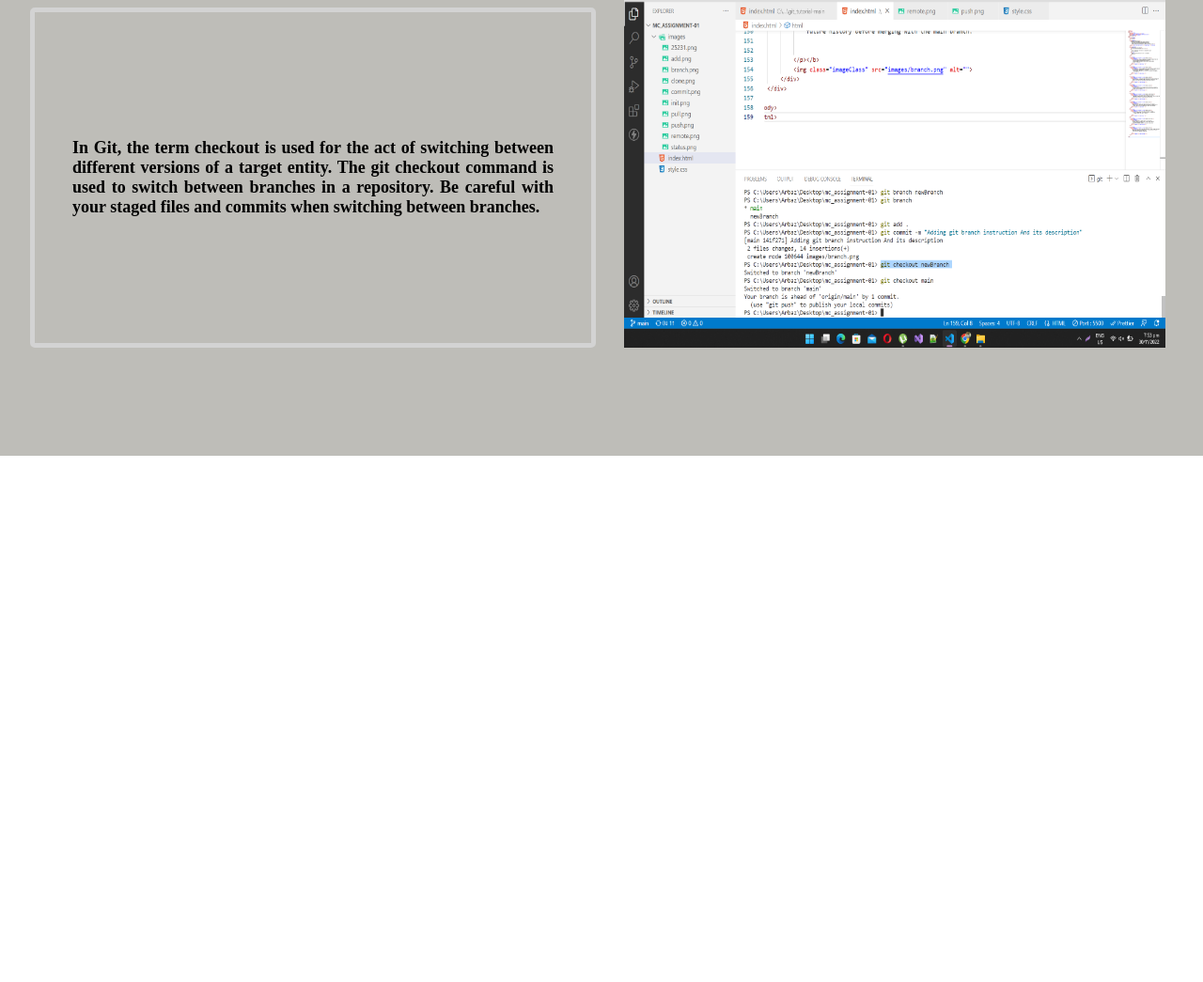
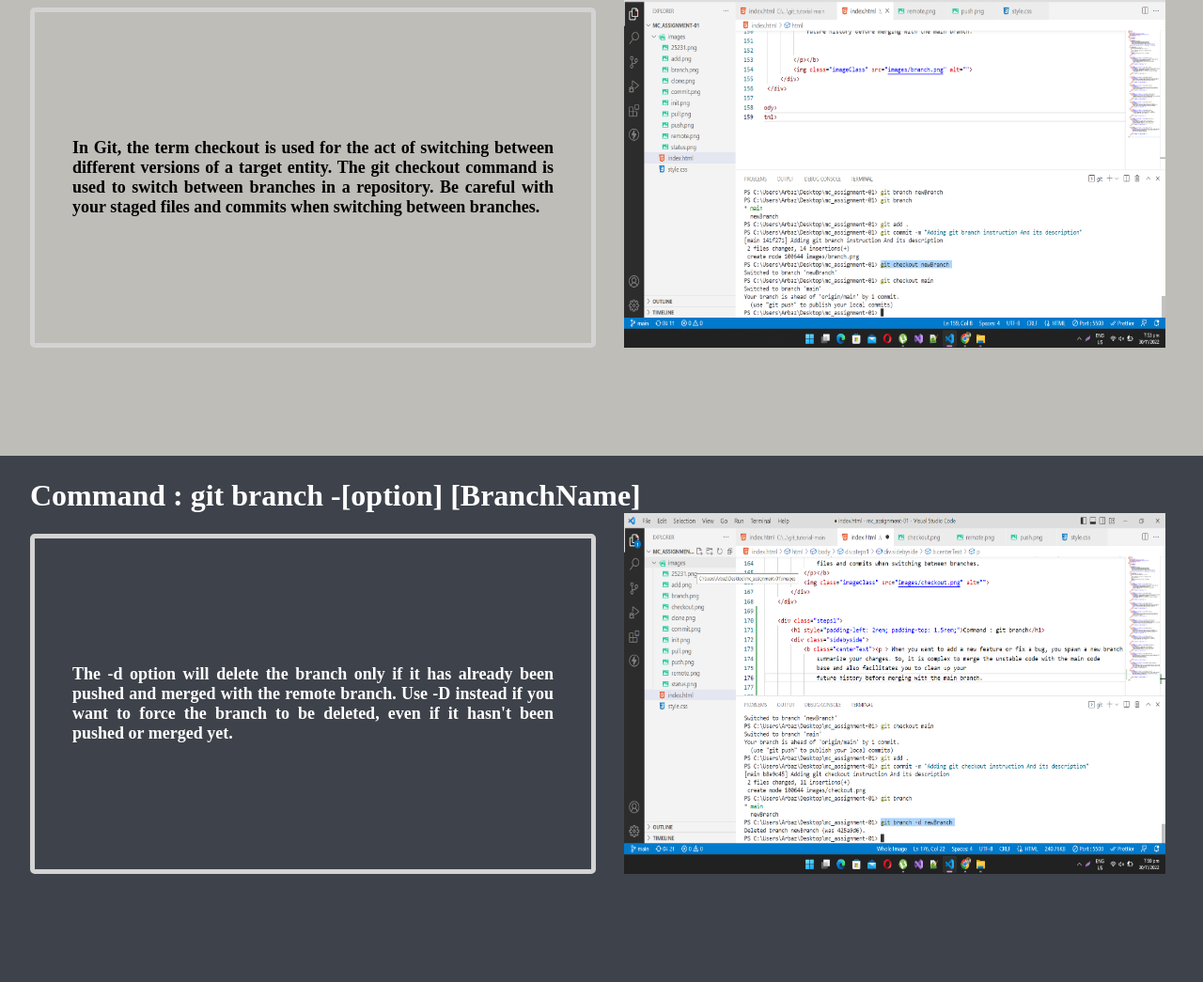
Before and after one commit to malikarbazakram/mc_assignment-01, a plain HTML site: page index.html in a window 1280 px wide. Shown: the part 6038-7083 px from the top of the page at 94% size. Before the commit the page ends 6523 px from the top, so only its background shows below. Drawn offline with Linux system fonts and the light colour scheme.

Commit message:
Deleting branch instruction And its description

```diff
--- a/index.html
+++ b/index.html
@@ -166,5 +166,18 @@
             <img class="imageClass" src="images/checkout.png" alt="">
         </div>
     </div>
+
+    <div class="steps1">
+        <h1 style="padding-left: 2rem; padding-top: 1.5rem;">Command : git branch -[option] [BranchName]</h1>
+        <div class="sidebyside">
+            <b class="centerText"><p > The -d option will delete the branch only if it has already been
+                 pushed and merged with the remote branch. Use -D instead if you want to force the branch
+                 to be deleted, even if it hasn't been pushed or merged yet.
+
+            </p></b>
+            <img class="imageClass" src="images/delete.png" alt="">
+        </div>
+    </div>
+
 </body>
 </html>
```
Also changed, not shown: images/delete.png (added).
